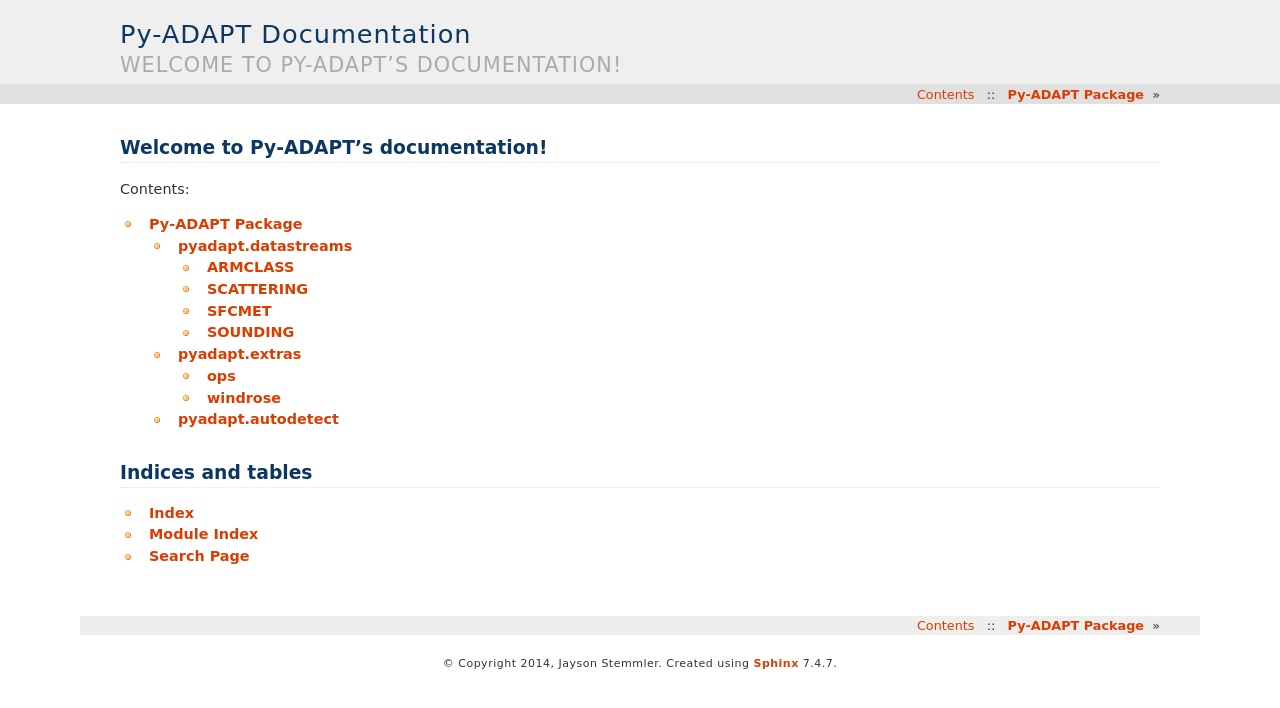
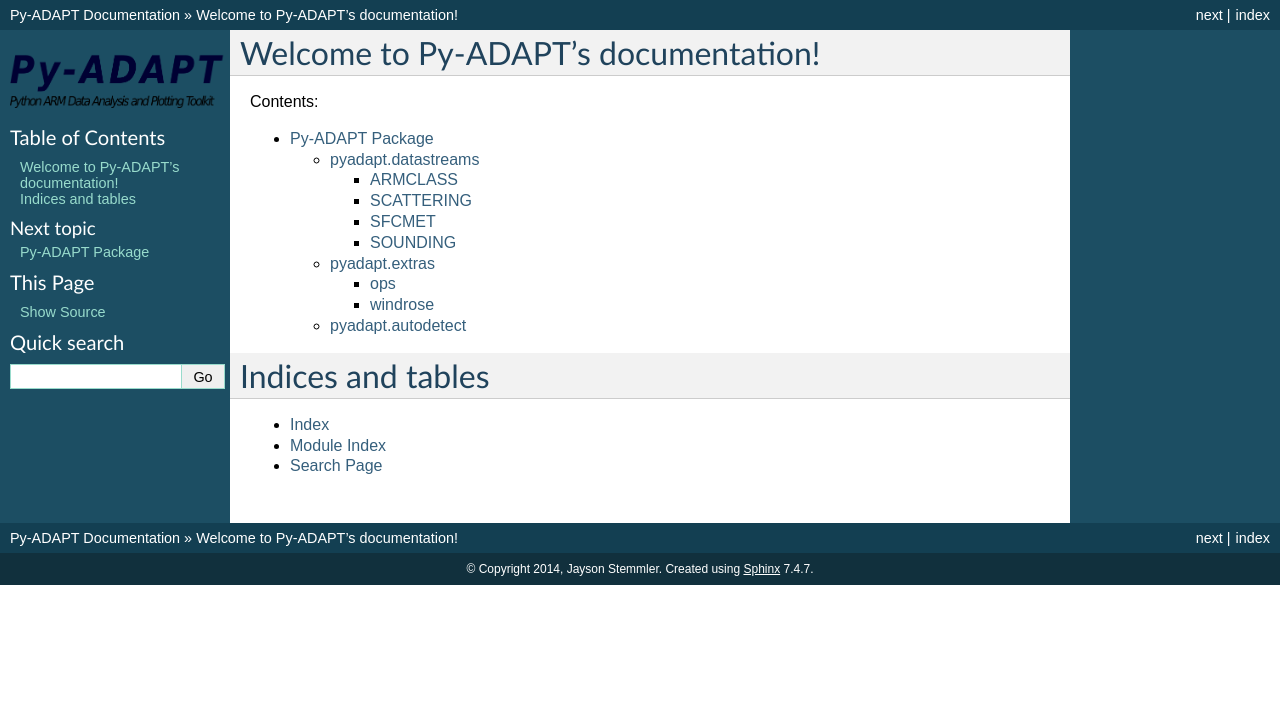
Before and after one commit to jdstemmler/pyadapt, a Sphinx documentation site: the page built from docs/index.rst, in a window 1280 px wide. Shown: the top 708 px of the page. Built offline with Sphinx 7.4.7, drawn with Linux system fonts in a browser that asks for light colours.

Commit message:
change html theme

```diff
--- a/docs/conf.py
+++ b/docs/conf.py
@@ -100,13 +100,14 @@ pygments_style = 'sphinx'
 
 # The theme to use for HTML and HTML Help pages.  See the documentation for
 # a list of builtin themes.
-html_theme = 'haiku'
+html_theme = 'default'
 
 # Theme options are theme-specific and customize the look and feel of a theme
 # further.  For a list of options available for each theme, see the
 # documentation.
-#html_theme_options = {
-#	"stickysidebar": "true"}
+html_theme_options = {
+	"stickysidebar": "true"
+	}
 #html_theme_options = {"full_logo": "true"}
 # Add any paths that contain custom themes here, relative to this directory.
 #html_theme_path = []
```
